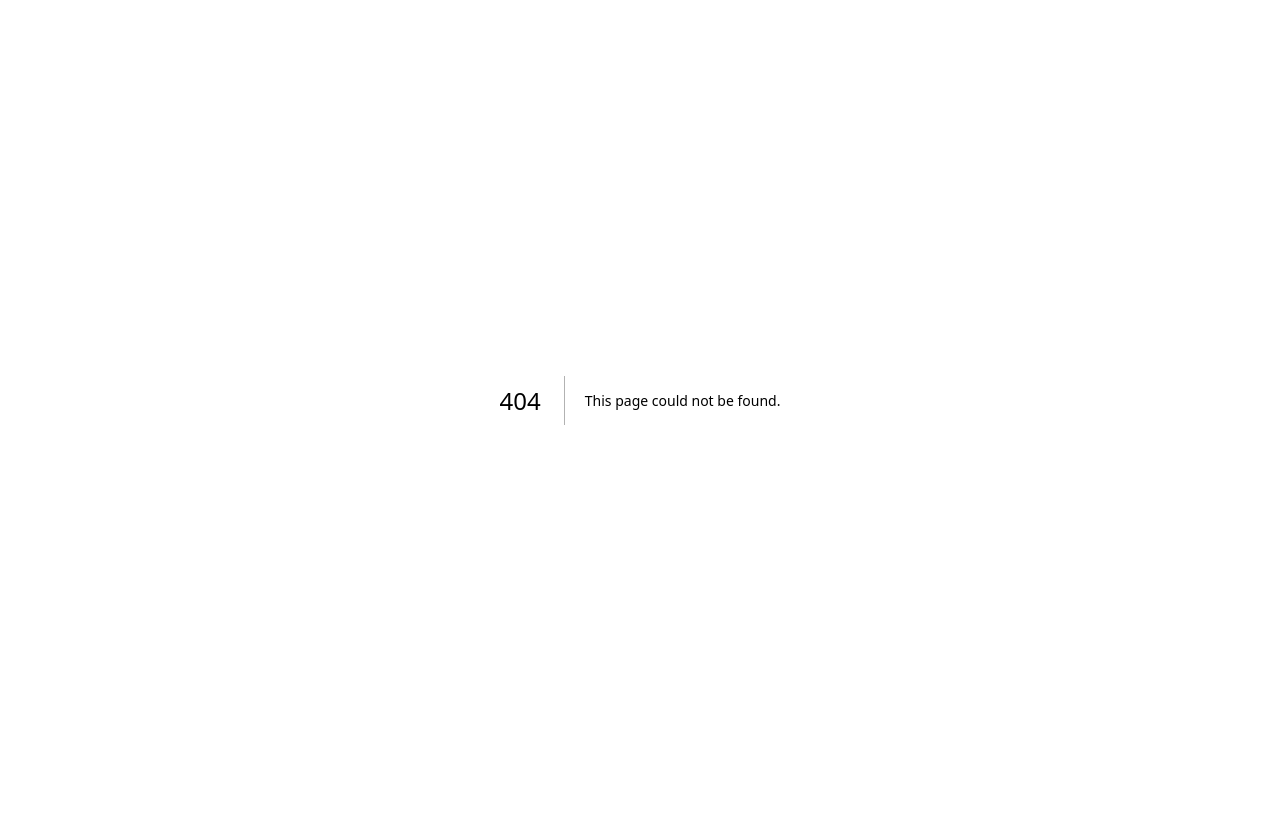
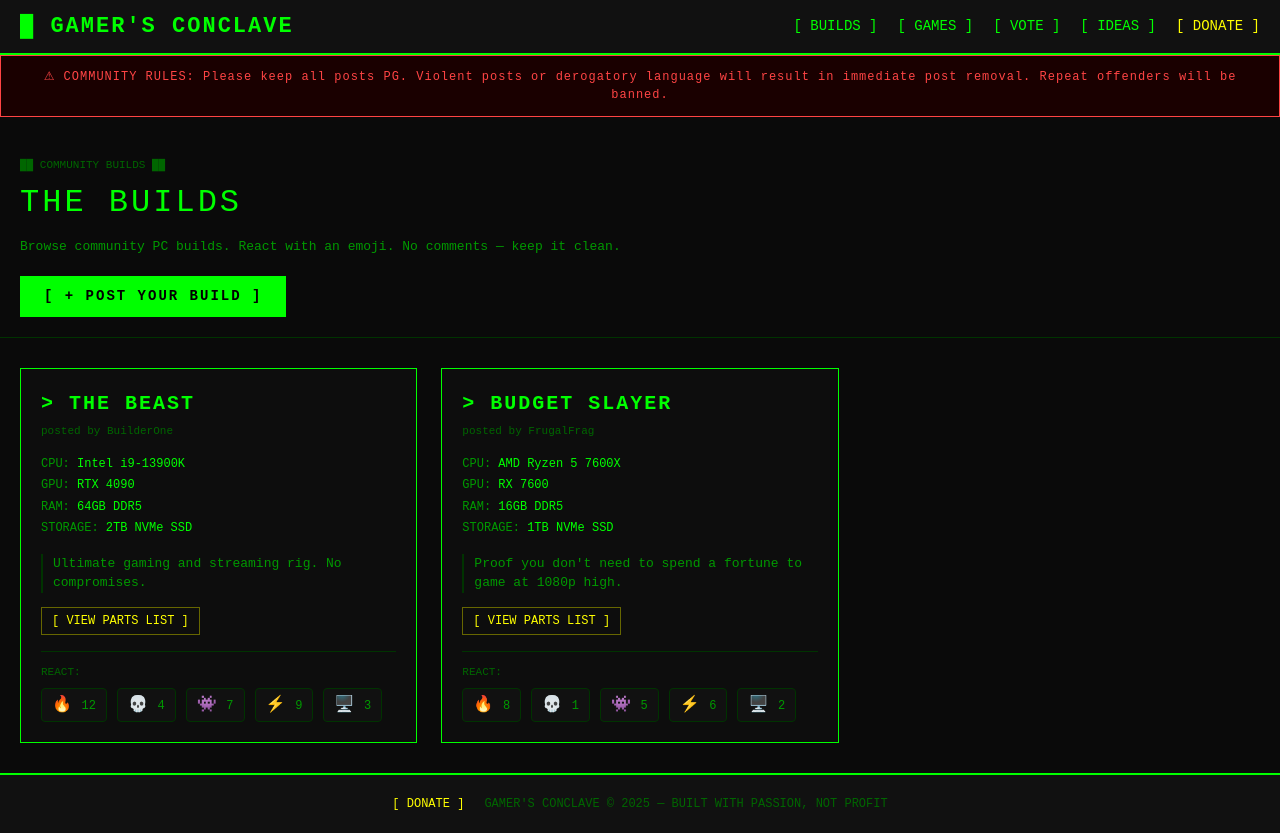
Before and after one commit to gamersconclavegnv-dev/pc-builds-blog, a Next.js app: page /builds in a window 1280 px wide. Before the commit this address had no page. Before the commit the page ends 800 px from the top, so only its background shows below. Built offline with nearby package versions, Linux system fonts and the light colour scheme.

Commit message:
add builds page with reactions and community rules

```diff
--- /dev/null
+++ b/app/builds/page.js
@@ -0,0 +1,209 @@
+'use client';
+import { useState } from 'react';
+
+const disclaimer = "⚠ COMMUNITY RULES: Please keep all posts PG. Violent posts or derogatory language will result in immediate post removal. Repeat offenders will be banned.";
+
+const REACTIONS = ['🔥', '💀', '👾', '⚡', '🖥️'];
+
+const sampleBuilds = [
+  {
+    id: 1,
+    title: 'THE BEAST',
+    author: 'BuilderOne',
+    cpu: 'Intel i9-13900K',
+    gpu: 'RTX 4090',
+    ram: '64GB DDR5',
+    storage: '2TB NVMe SSD',
+    description: 'Ultimate gaming and streaming rig. No compromises.',
+    partLink: 'https://pcpartpicker.com',
+    reactions: { '🔥': 12, '💀': 4, '👾': 7, '⚡': 9, '🖥️': 3 },
+  },
+  {
+    id: 2,
+    title: 'BUDGET SLAYER',
+    author: 'FrugalFrag',
+    cpu: 'AMD Ryzen 5 7600X',
+    gpu: 'RX 7600',
+    ram: '16GB DDR5',
+    storage: '1TB NVMe SSD',
+    description: 'Proof you don\'t need to spend a fortune to game at 1080p high.',
+    partLink: 'https://pcpartpicker.com',
+    reactions: { '🔥': 8, '💀': 1, '👾': 5, '⚡': 6, '🖥️': 2 },
+  },
+];
+
+export default function BuildsPage() {
+  const [builds, setBuilds] = useState(sampleBuilds);
+  const [userReactions, setUserReactions] = useState({});
+
+  const handleReaction = (buildId, emoji) => {
+    const key = `${buildId}-${emoji}`;
+    if (userReactions[key]) return;
+    setUserReactions(prev => ({ ...prev, [key]: true }));
+    setBuilds(prev => prev.map(build => {
+      if (build.id !== buildId) return build;
+      return {
+        ...build,
+        reactions: {
+          ...build.reactions,
+          [emoji]: (build.reactions[emoji] || 0) + 1,
+        },
+      };
+    }));
+  };
+
+  return (
+    <main style={{
+      backgroundColor: '#0a0a0a',
+      minHeight: '100vh',
+      fontFamily: '"Courier New", Courier, monospace',
+      color: '#00ff00',
+    }}>
+      {/* Nav */}
+      <nav style={{
+        backgroundColor: '#111',
+        borderBottom: '2px solid #00ff00',
+        padding: '10px 20px',
+        display: 'flex',
+        justifyContent: 'space-between',
+        alignItems: 'center',
+      }}>
+        <a href="/" style={{ fontSize: '22px', fontWeight: 'bold', letterSpacing: '2px', color: '#00ff00', textDecoration: 'none' }}>
+          &#9608; GAMER'S CONCLAVE
+        </a>
+        <div style={{ display: 'flex', gap: '20px', fontSize: '14px' }}>
+          <a href="/builds" style={{ color: '#00ff00', textDecoration: 'none' }}>[ BUILDS ]</a>
+          <a href="/games" style={{ color: '#00ff00', textDecoration: 'none' }}>[ GAMES ]</a>
+          <a href="/vote" style={{ color: '#00ff00', textDecoration: 'none' }}>[ VOTE ]</a>
+          <a href="/ideas" style={{ color: '#00ff00', textDecoration: 'none' }}>[ IDEAS ]</a>
+          <a href="/donate" style={{ color: '#ffff00', textDecoration: 'none' }}>[ DONATE ]</a>
+        </div>
+      </nav>
+
+      {/* Disclaimer */}
+      <div style={{
+        backgroundColor: '#1a0000',
+        border: '1px solid #ff4444',
+        color: '#ff4444',
+        padding: '12px 20px',
+        fontSize: '12px',
+        textAlign: 'center',
+        letterSpacing: '1px',
+      }}>
+        {disclaimer}
+      </div>
+
+      {/* Header */}
+      <div style={{ padding: '40px 20px 20px', borderBottom: '1px solid #003300' }}>
+        <div style={{ fontSize: '11px', color: '#006600' }}>&#9608;&#9608; COMMUNITY BUILDS &#9608;&#9608;</div>
+        <h1 style={{ fontSize: '32px', margin: '5px 0 10px', letterSpacing: '3px' }}>THE BUILDS</h1>
+        <p style={{ fontSize: '13px', color: '#009900', margin: '0 0 20px' }}>
+          Browse community PC builds. React with an emoji. No comments — keep it clean.
+        </p>
+        <button style={{
+          backgroundColor: '#00ff00',
+          color: '#000',
+          border: 'none',
+          padding: '10px 24px',
+          fontSize: '14px',
+          fontFamily: '"Courier New", monospace',
+          fontWeight: 'bold',
+          cursor: 'pointer',
+          letterSpacing: '2px',
+        }}>
+          [ + POST YOUR BUILD ]
+        </button>
+      </div>
+
+      {/* Builds Grid */}
+      <div style={{
+        padding: '30px 20px',
+        display: 'grid',
+        gridTemplateColumns: 'repeat(auto-fill, minmax(340px, 1fr))',
+        gap: '24px',
+      }}>
+        {builds.map(build => (
+          <div key={build.id} style={{
+            border: '1px solid #00ff00',
+            backgroundColor: '#0d0d0d',
+            padding: '20px',
+          }}>
+            {/* Build Title */}
+            <div style={{ fontSize: '20px', fontWeight: 'bold', letterSpacing: '2px', marginBottom: '4px' }}>
+              &gt; {build.title}
+            </div>
+            <div style={{ fontSize: '11px', color: '#006600', marginBottom: '14px' }}>
+              posted by {build.author}
+            </div>
+
+            {/* Specs */}
+            <div style={{ fontSize: '12px', color: '#009900', marginBottom: '14px', lineHeight: '1.8' }}>
+              <div>CPU: <span style={{ color: '#00ff00' }}>{build.cpu}</span></div>
+              <div>GPU: <span style={{ color: '#00ff00' }}>{build.gpu}</span></div>
+              <div>RAM: <span style={{ color: '#00ff00' }}>{build.ram}</span></div>
+              <div>STORAGE: <span style={{ color: '#00ff00' }}>{build.storage}</span></div>
+            </div>
+
+            {/* Description */}
+            <div style={{ fontSize: '13px', color: '#009900', marginBottom: '14px', borderLeft: '2px solid #003300', paddingLeft: '10px' }}>
+              {build.description}
+            </div>
+
+            {/* Part Link */}
+            <a href={build.partLink} target="_blank" rel="noopener noreferrer" style={{
+              display: 'inline-block',
+              fontSize: '12px',
+              color: '#ffff00',
+              textDecoration: 'none',
+              marginBottom: '16px',
+              border: '1px solid #666600',
+              padding: '4px 10px',
+            }}>
+              [ VIEW PARTS LIST ]
+            </a>
+
+            {/* Reactions */}
+            <div style={{ borderTop: '1px solid #003300', paddingTop: '12px' }}>
+              <div style={{ fontSize: '11px', color: '#006600', marginBottom: '8px' }}>REACT:</div>
+              <div style={{ display: 'flex', gap: '10px', flexWrap: 'wrap' }}>
+                {REACTIONS.map(emoji => {
+                  const reacted = userReactions[`${build.id}-${emoji}`];
+                  return (
+                    <button
+                      key={emoji}
+                      onClick={() => handleReaction(build.id, emoji)}
+                      style={{
+                        backgroundColor: reacted ? '#003300' : '#111',
+                        border: reacted ? '1px solid #00ff00' : '1px solid #003300',
+                        color: '#fff',
+                        padding: '4px 10px',
+                        cursor: reacted ? 'default' : 'pointer',
+                        fontSize: '16px',
+                        borderRadius: '4px',
+                      }}
+                    >
+                      {emoji} <span style={{ fontSize: '12px', color: '#009900' }}>{build.reactions[emoji] || 0}</span>
+                    </button>
+                  );
+                })}
+              </div>
+            </div>
+          </div>
+        ))}
+      </div>
+
+      {/* Footer */}
+      <footer style={{
+        borderTop: '2px solid #00ff00',
+        padding: '20px',
+        textAlign: 'center',
+        fontSize: '12px',
+        color: '#006600',
+        backgroundColor: '#111',
+      }}>
+        <a href="/donate" style={{ color: '#ffff00', textDecoration: 'none', marginRight: '20px' }}>[ DONATE ]</a>
+        <span>GAMER'S CONCLAVE &copy; 2025 — BUILT WITH PASSION, NOT PROFIT</span>
+      </footer>
+    </main>
+  );
+}
```
